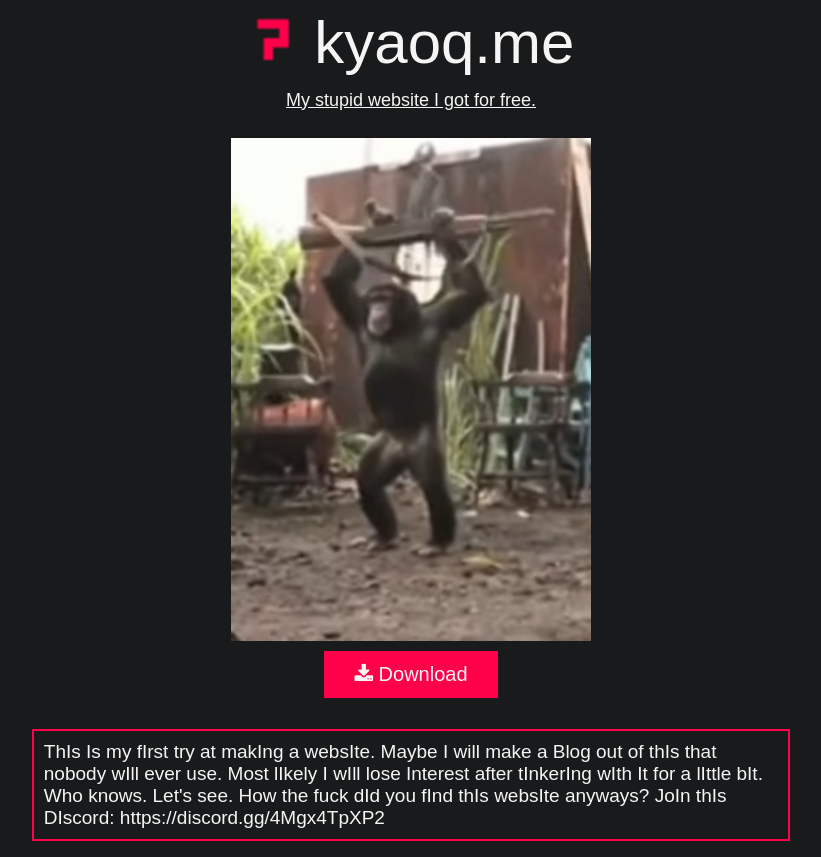
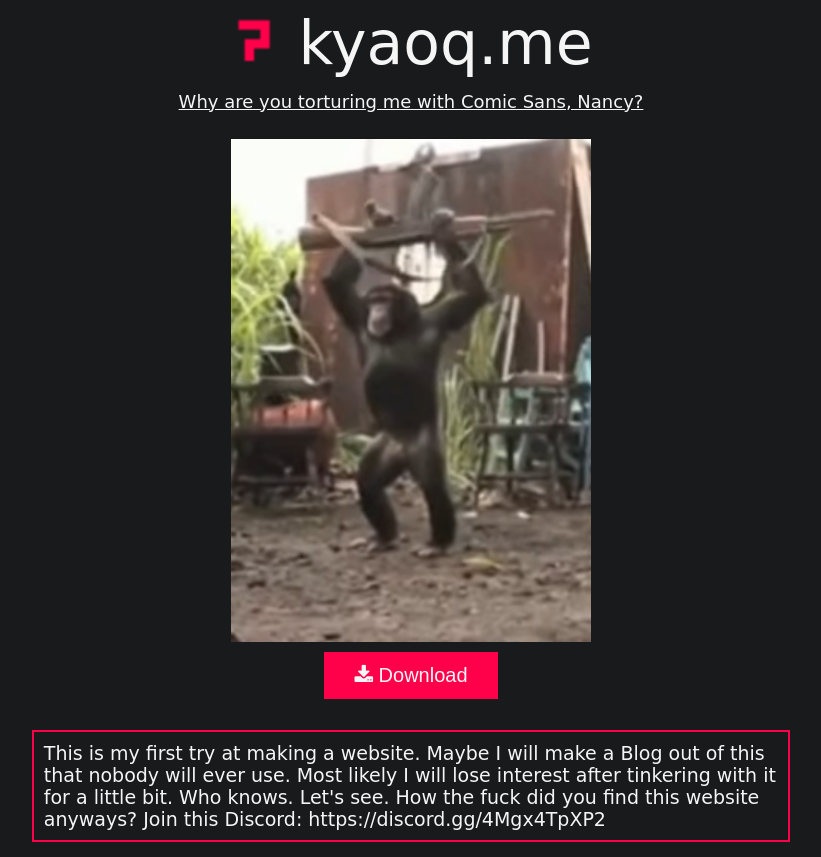
Before and after one commit to simon-vvv/kyaoq.me, a PHP site: page / in a window 1280 px wide. Shown: the whole page, without its empty margins (229-1050 px from the left). Run offline with PHP 8.4, Linux system fonts and the light colour scheme.

Commit message:
comic sans

```diff
--- a/css/main.css
+++ b/css/main.css
@@ -4,7 +4,8 @@
     display: flex;
     flex-direction: column;
     font-size: medium;
-    font-family: "Atlas Grotesk Web",sans-serif;
+    font-family: "Comic Sans MS";
+    /*font-family: "Atlas Grotesk Web",sans-serif;*/
     font-size: 19px;
     color: whitesmoke;
     background-color: rgb(24, 26, 27);
--- a/index.html
+++ b/index.html
@@ -21,7 +21,7 @@
 <body class="main">
 
     <div id="untertitel">
-        My stupid website I got for free.
+        Why are you torturing me with Comic Sans, Nancy?
     </div>
 
     <div id="pictures">
@@ -46,9 +46,9 @@
 <footer>
 
     <div id="footer">
-        ThIs Is my fIrst try at makIng a websIte. Maybe I will make a Blog out of thIs that nobody wIll ever use.
-        Most lIkely I wIll lose Interest after tInkerIng wIth It for a lIttle bIt. Who knows. Let's see.
-        How the fuck dId you fInd thIs websIte anyways? JoIn thIs DIscord: https://discord.gg/4Mgx4TpXP2
+        This is my first try at making a website. Maybe I will make a Blog out of this that nobody will ever use.
+        Most likely I will lose interest after tinkering with it for a little bit. Who knows. Let's see.
+        How the fuck did you find this website anyways? Join this Discord: https://discord.gg/4Mgx4TpXP2
     </div>
 
 </footer>
```
